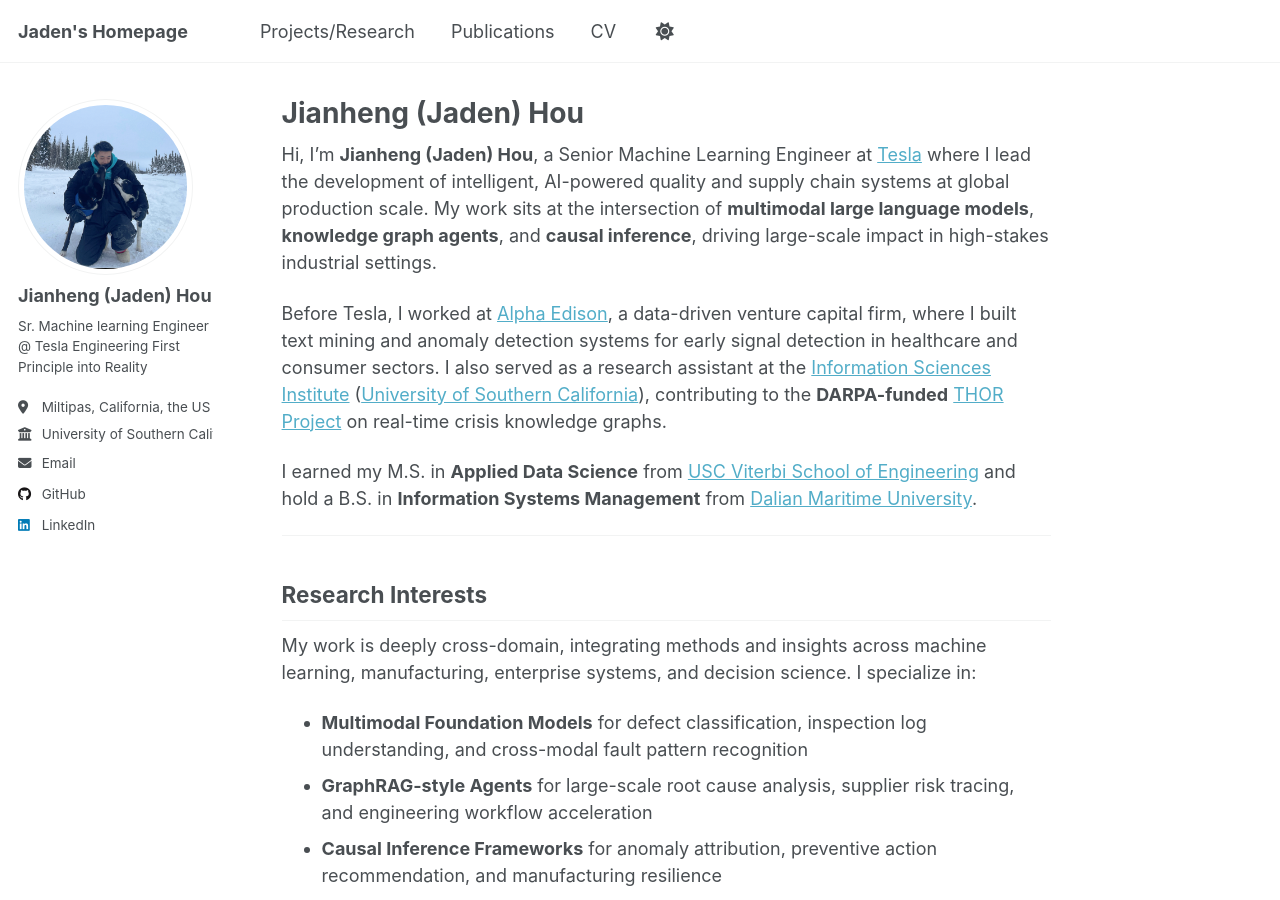
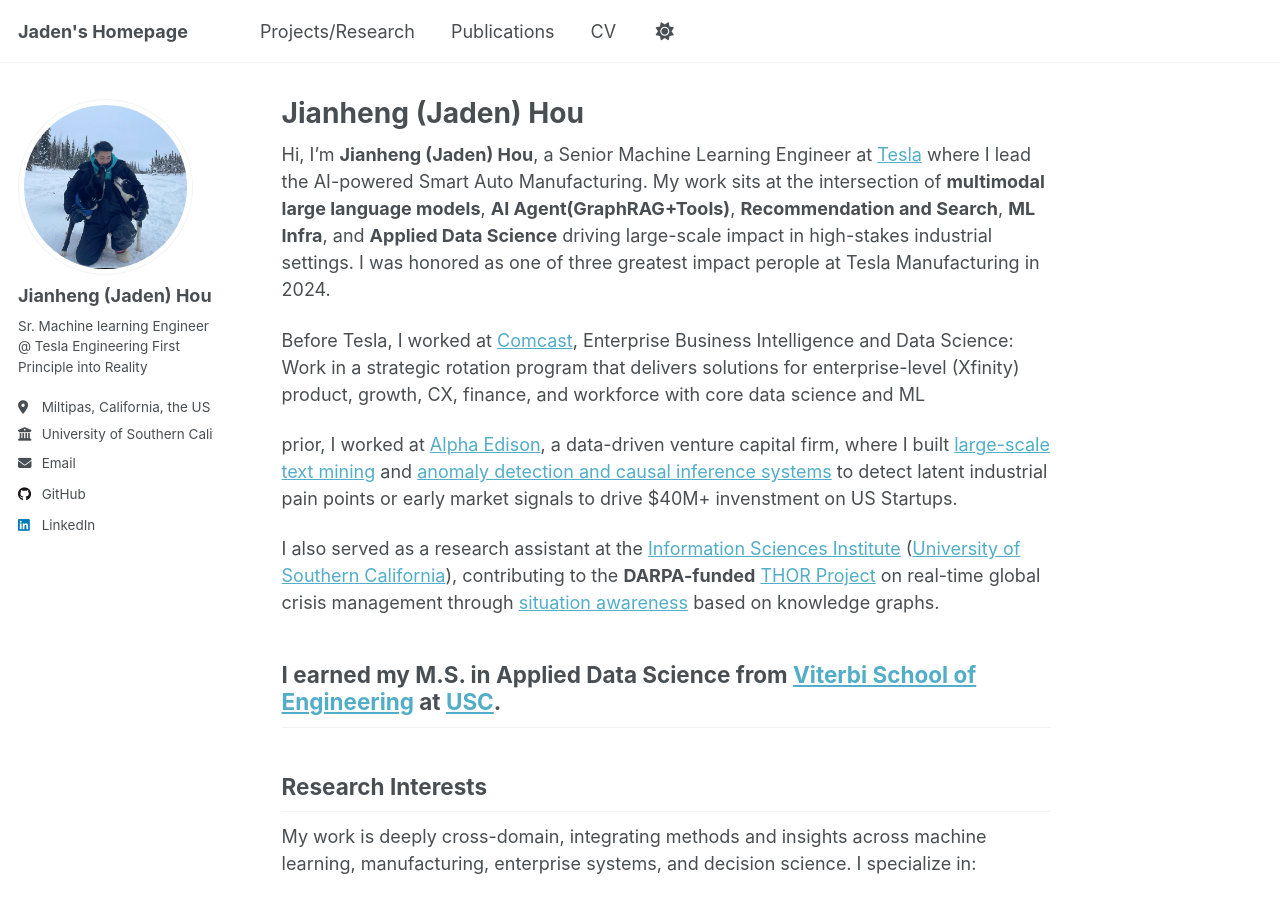
Before and after one commit to JianhengHou/JianhengHou.github.io, a Jekyll site: the page built from _pages/about.md, in a window 1280 px wide and 900 px high. Built offline with Jekyll 4.4.1, drawn with Linux system fonts in a browser that asks for light colours.

Commit message:
Update about.md

```diff
--- a/_pages/about.md
+++ b/_pages/about.md
@@ -4,12 +4,15 @@ title: "Jianheng (Jaden) Hou"
 author_profile: true
 ---
 
-Hi, I’m **Jianheng (Jaden) Hou**, a Senior Machine Learning Engineer at [Tesla](https://www.tesla.com/) where I lead the development of intelligent, AI-powered quality and supply chain systems at global production scale. My work sits at the intersection of **multimodal large language models**, **knowledge graph agents**, and **causal inference**, driving large-scale impact in high-stakes industrial settings.
+Hi, I’m **Jianheng (Jaden) Hou**, a Senior Machine Learning Engineer at [Tesla](https://www.tesla.com/AI) where I lead the AI-powered Smart Auto Manufacturing. My work sits at the intersection of **multimodal large language models**, **AI Agent(GraphRAG+Tools)**, **Recommendation and Search**, **ML Infra**, and **Applied Data Science** driving large-scale impact in high-stakes industrial settings. I was honored as one of three greatest impact perople at Tesla Manufacturing in 2024.
 
-Before Tesla, I worked at [Alpha Edison](https://www.alphaedison.com/), a data-driven venture capital firm, where I built text mining and anomaly detection systems for early signal detection in healthcare and consumer sectors. I also served as a research assistant at the [Information Sciences Institute](https://www.isi.edu/) ([University of Southern California](https://www.usc.edu/)), contributing to the **DARPA-funded** [THOR Project](https://researchoutreach.org/articles/crisis-management-artificial-intelligence-save-lives/) on real-time crisis knowledge graphs.
+Before Tesla, I worked at [Comcast](https://www.xfinity.com/overview), Enterprise Business Intelligence and Data Science: Work in a strategic rotation program that delivers solutions for enterprise-level (Xfinity) product, growth, CX, finance, and workforce with core data science and ML
 
-I earned my M.S. in **Applied Data Science** from [USC Viterbi School of Engineering](https://viterbischool.usc.edu/) and hold a B.S. in **Information Systems Management** from [Dalian Maritime University](https://en.dlmu.edu.cn/).
+prior, I worked at [Alpha Edison](https://www.alphaedison.com/), a data-driven venture capital firm, where I built [large-scale text mining](https://jianhenghou.github.io/Medical-Sieve/) and [anomaly detection and causal inference systems](https://jianhenghou.github.io/consumption-tracking-and-causal-analysis/) to detect latent industrial pain points or early market signals to drive $40M+ invenstment on US Startups.
 
+I also served as a research assistant at the [Information Sciences Institute](https://www.isi.edu/) ([University of Southern California](https://www.usc.edu/)), contributing to the **DARPA-funded** [THOR Project](https://usc-isi-i2.github.io/thor/) on real-time global crisis management through [situation awareness](https://researchoutreach.org/wp-content/uploads/2019/12/Mayank-Kejriwal.pdf) based on knowledge graphs.
+
+I earned my M.S. in **Applied Data Science** from [Viterbi School of Engineering](https://viterbischool.usc.edu/) at [USC](https://www.usc.edu/).
 ---
 
 ## Research Interests
```
